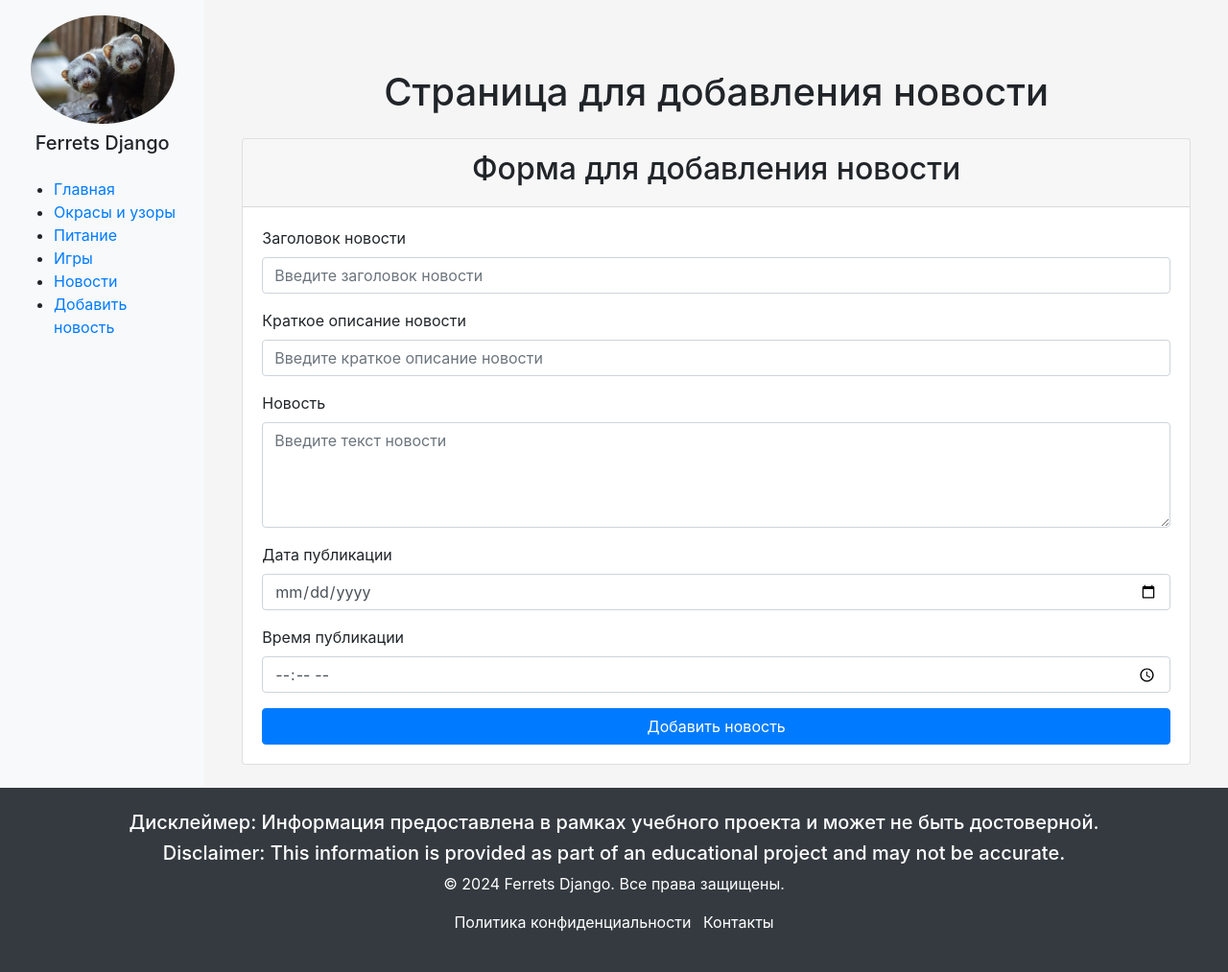
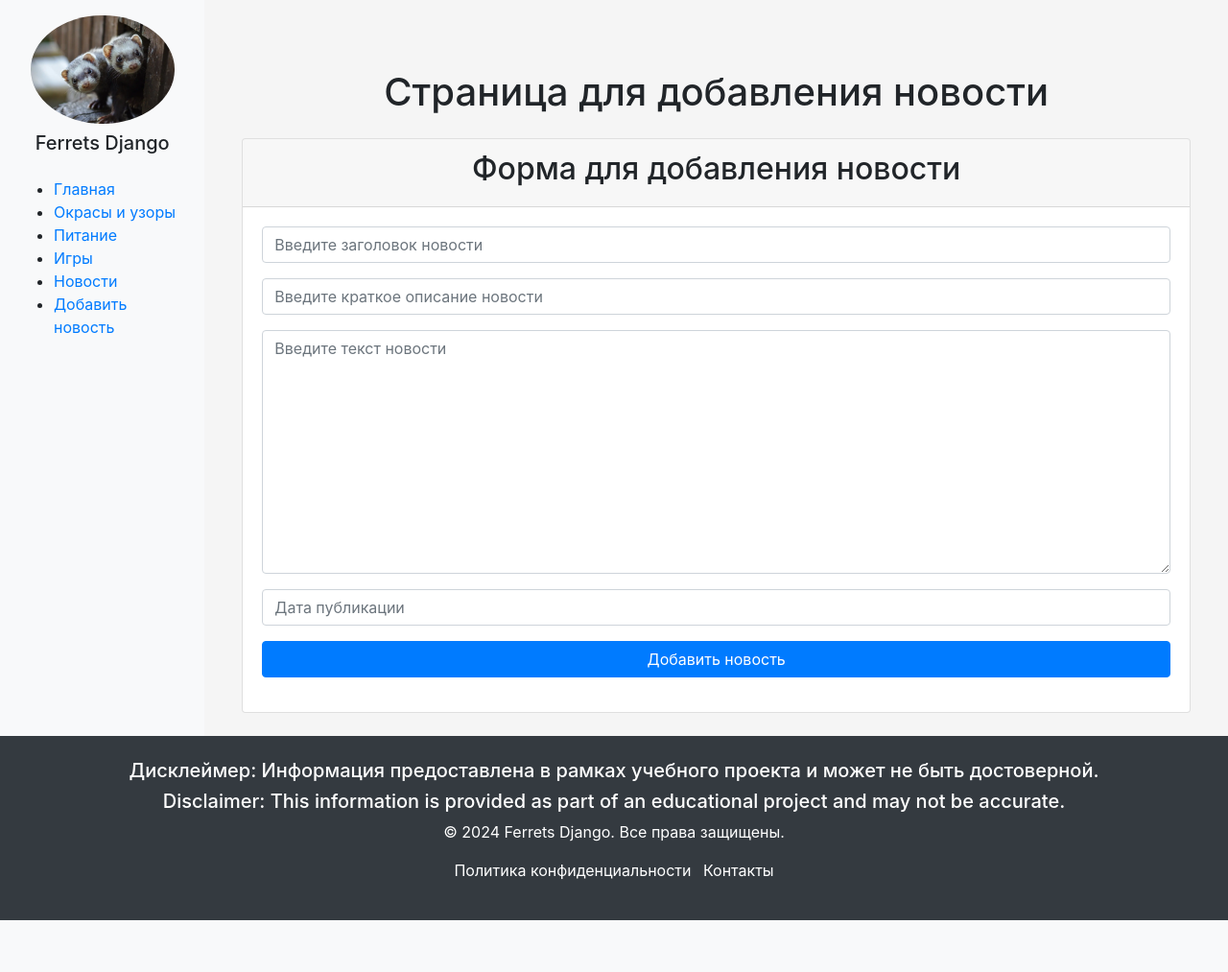
Before and after one commit to Grayss20/zerocoder_DJ03, a Django app: page /news/create_news/ in a window 1280 px wide. Shown: the whole page at 96% size. After the commit the page ends 959 px from the top, so only its background shows below. Run offline with Django 5.2, Linux system fonts and the light colour scheme; some libraries are stand-ins or nearby versions.

Commit message:
lesson final

```diff
--- /dev/null
+++ b/zerocoder/news/forms.py
@@ -0,0 +1,13 @@
+from .models import NewsPost
+from django.forms import ModelForm, TextInput, Textarea, DateTimeInput
+
+class NewsPostForm(ModelForm):
+    class Meta:
+        model = NewsPost
+        fields = ['title', 'short_description', 'text', 'pub_date']
+        widgets = {
+            'title': TextInput(attrs={'class': 'form-control', 'placeholder': 'Введите заголовок новости'}),
+            'short_description': TextInput(attrs={'class': 'form-control', 'placeholder': 'Введите краткое описание новости'}),
+            'text': Textarea(attrs={'class': 'form-control', 'placeholder': 'Введите текст новости'}),
+            'pub_date': DateTimeInput(attrs={'class': 'form-control', 'placeholder': 'Дата публикации'}),
+        }
--- a/zerocoder/news/models.py
+++ b/zerocoder/news/models.py
@@ -6,7 +6,7 @@ class NewsPost(models.Model):
     title = models.CharField('Название новости', max_length=50)
     short_description = models.CharField('Краткое описание', max_length=200)
     text = models.TextField('Новость')
-    pub_date = models.DateTimeField('дата публикации')
+    pub_date = models.DateTimeField('Дата публикации')
     author = models.ForeignKey(User, on_delete=models.CASCADE, default=1,
                                verbose_name='Автор')  # Replace 1 with the ID of the default user
 
--- a/zerocoder/news/templates/news/add_new_post.html
+++ b/zerocoder/news/templates/news/add_new_post.html
@@ -8,6 +8,7 @@
     <div class="container mt-5">
         <h1 class="text-center">Страница для добавления новости</h1>
 
+
         <div class="card mt-4">
             <div class="card-header">
                 <h2 class="text-center">Форма для добавления новости</h2>
@@ -17,39 +18,37 @@
                     {% csrf_token %}
                     <!-- Title -->
                     <div class="mb-3">
-                        <label for="title" class="form-label">Заголовок новости</label>
-                        <input type="text" class="form-control" id="title" placeholder="Введите заголовок новости">
+                        {{ form.title }}
                     </div>
 
                     <!-- Short Description -->
                     <div class="mb-3">
-                        <label for="shortDescription" class="form-label">Краткое описание новости</label>
-                        <input type="text" class="form-control" id="shortDescription" placeholder="Введите краткое описание новости">
+                        {{ form.short_description }}
                     </div>
 
                     <!-- News Text -->
                     <div class="mb-3">
-                        <label for="newsText" class="form-label">Новость</label>
-                        <textarea class="form-control" id="newsText" rows="4" placeholder="Введите текст новости"></textarea>
+                        {{ form.text }}
                     </div>
 
                     <!-- Date -->
                     <div class="mb-3">
-                        <label for="newsDate" class="form-label">Дата публикации</label>
-                        <input type="date" class="form-control" id="newsDate">
+                        {{ form.pub_date }}
                     </div>
 
-                    <!-- Time -->
+                    <!-- Time
                     <div class="mb-3">
                         <label for="newsTime" class="form-label">Время публикации</label>
                         <input type="time" class="form-control" id="newsTime">
                     </div>
+                    -->
 
                     <!-- Submit Button -->
                     <div class="d-grid">
                         <button type="submit" class="btn btn-primary btn-block">Добавить новость</button>
                     </div>
                 </form>
+                <p> {{error}} </p>
             </div>
         </div>
     </div>
--- a/zerocoder/news/views.py
+++ b/zerocoder/news/views.py
@@ -1,5 +1,6 @@
-from django.shortcuts import render
+from django.shortcuts import render, redirect
 from .models import NewsPost
+from .forms import NewsPostForm
 
 
 # Create your views here.
@@ -9,4 +10,14 @@ def home(request):
 
 
 def create_news(request):
-    return render(request, 'news/add_new_post.html')
+    error = ""
+    if request.method == 'POST':
+        form = NewsPostForm(request.POST)
+        if form.is_valid():
+            form.save()
+            return redirect('news_home')
+        else:
+            error = "Неправильно введены данные"
+
+    form = NewsPostForm()
+    return render(request, 'news/add_new_post.html', {'form': form, 'error': error})
```
